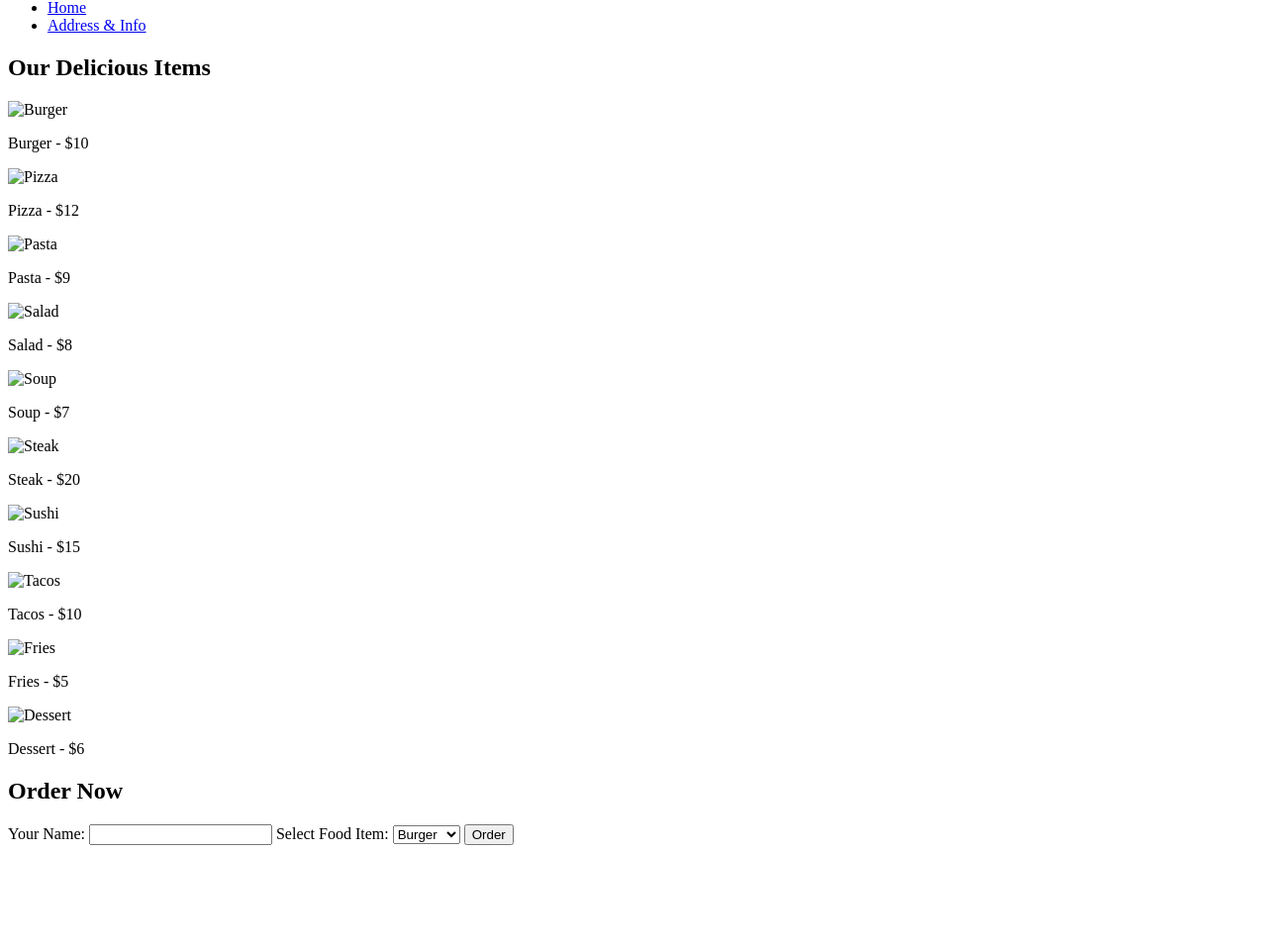
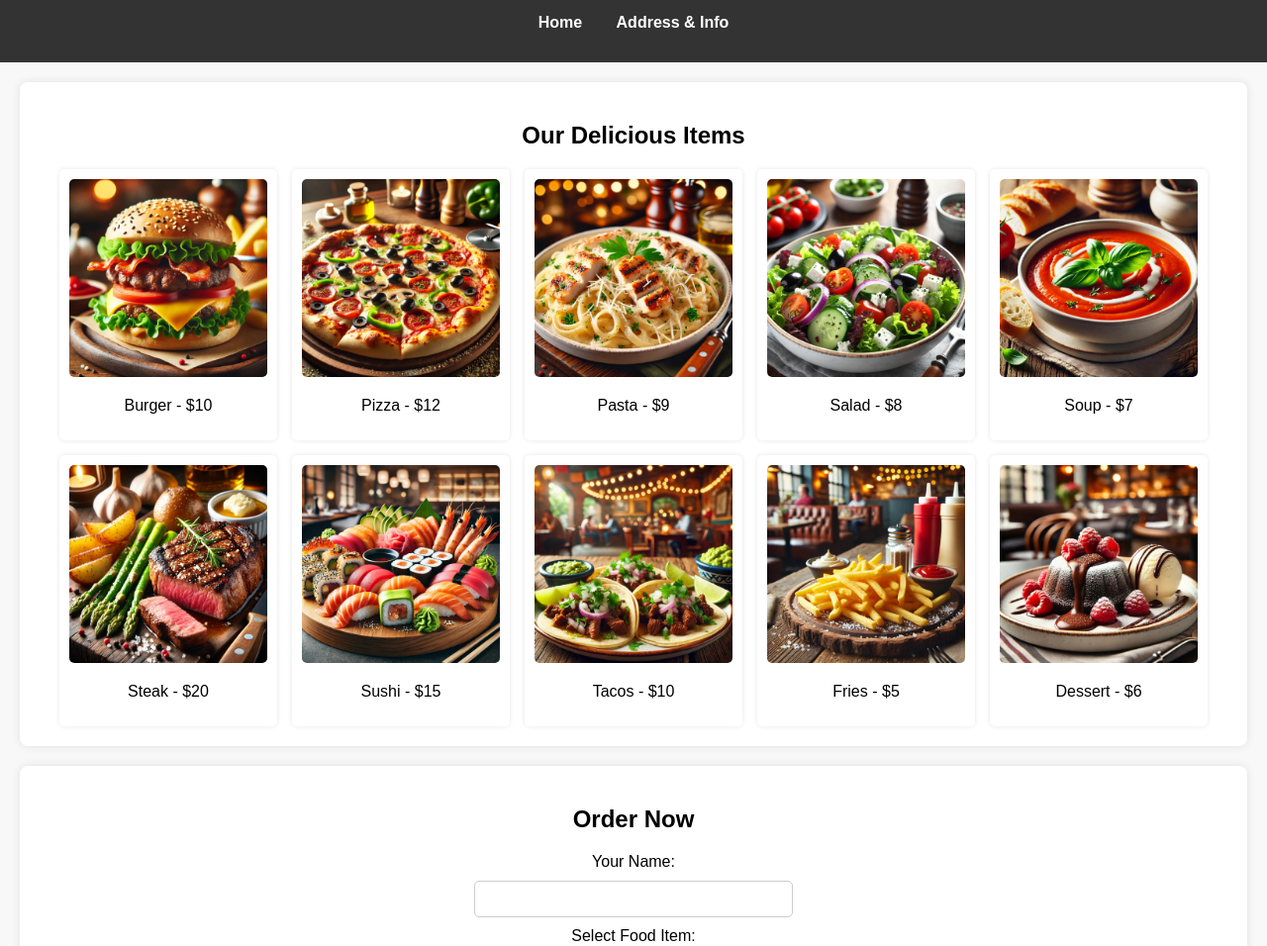
Before and after one commit to IrynaKravets/Nordic-Bites, a plain HTML site: page menu.html in a window 1280 px wide. Shown: the part 81-1037 px from the top of the page at 99% size. Before the commit the page ends 943 px from the top, so only its background shows below. Drawn offline with Linux system fonts and the light colour scheme; files whose address does not match are found by name.

Commit message:
added styles and food images

```diff
--- a/styles.css
+++ b/styles.css
@@ -0,0 +1,89 @@
+/* General Styles */
+body {
+    font-family: Arial, sans-serif;
+    margin: 0;
+    padding: 0;
+    background-color: #f8f8f8;
+    text-align: center;
+}
+
+header {
+    background-color: #333;
+    color: white;
+    padding: 15px 0;
+    text-align: center;
+}
+
+nav ul {
+    list-style: none;
+    padding: 0;
+}
+
+nav ul li {
+    display: inline;
+    margin: 0 15px;
+}
+
+nav ul li a {
+    color: white;
+    text-decoration: none;
+    font-weight: bold;
+}
+
+section {
+    margin: 20px;
+    padding: 20px;
+    background-color: white;
+    border-radius: 8px;
+    box-shadow: 0 0 10px rgba(0, 0, 0, 0.1);
+}
+
+/* Menu Items */
+.menu-items {
+    display: flex;
+    flex-wrap: wrap;
+    justify-content: center;
+    gap: 15px;
+}
+
+.item {
+    background: #fff;
+    padding: 10px;
+    border-radius: 5px;
+    box-shadow: 0 0 5px rgba(0, 0, 0, 0.1);
+    text-align: center;
+    width: 200px;
+}
+
+.item img {
+    width: 100%;
+    height: auto;
+    border-radius: 5px;
+}
+
+/* Form Styles */
+form {
+    display: flex;
+    flex-direction: column;
+    align-items: center;
+}
+
+input, select, button {
+    margin: 10px;
+    padding: 10px;
+    width: 80%;
+    max-width: 300px;
+    border: 1px solid #ccc;
+    border-radius: 5px;
+}
+
+button {
+    background-color: #333;
+    color: white;
+    font-size: 16px;
+    cursor: pointer;
+}
+
+button:hover {
+    background-color: #555;
+}
```
Also changed, not shown: index.html (+0 -1 lines), images/burger.jpg (added), images/dessert.jpg (added), images/fries.jpg (added), images/pasta.jpg (added), images/pizza.jpg (added), images/salad.jpg (added), images/soup.jpg (added), images/steak.jpg (added), images/sushi.jpg (added), images/tacos.jpg (added), 2 other files.
